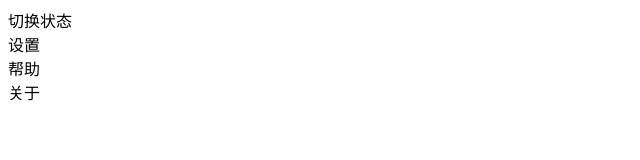
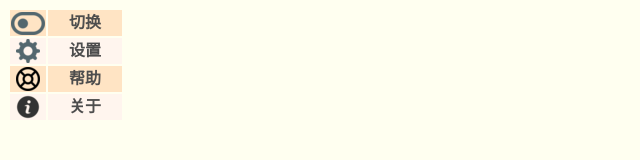
Before and after one commit to Unixeno/TiebaManager, a website: page firefox/data/menu.html in a window 1280 px wide. Shown: the whole page, without its empty margins (0-640 px from the left). Drawn offline with Linux system fonts and the light colour scheme.

Commit message:
添加菜单

```diff
--- a/firefox/data/menu.html
+++ b/firefox/data/menu.html
@@ -1,11 +1,61 @@
 <html>
+<head>
+	<meta charset="UTF-8">
+
+<script type="text/javascript">
+	function sendMessage()
+	{
+		alert('hi');
+		self.postMessage("switch");
+	}
+</script>
+
+
+
+	<style type="text/css">
+body{
+	background-color: #FFFFF0
+}
+
+	table tbody tr:nth-child(odd){
+background-color: #FFE4C4
+}
+
+table tbody tr{
+height:24px;
+line-height:24px;
+text-align:center;
+background: #FFF5EE;
+vertical-align:middle;
+font-weight: bold;
+color:#4D4D4D;
+}
+
+table tbody tr:hover{
+background-color: #CCCCCC;
+color: #FFF
+}
+	</style>
+</head>
 <body>
-	<dl>
-		<dt>切换状态</dt>
-		<dt>设置</dt>
-		<dt>帮助</dt>
-		<dt>关于</dt>
-	</dl>
+<table>
+  <tr>
+    <td><img src="./switch.png"></td>
+    <td width="72px" onclick="sendMessage()">切换</td>
+  </tr>
+  <tr>
+    <td><img src="./setting.png"></td>
+    <td >设置</td>
+  </tr>
+  <tr>
+  	<td><img src="./help.png"></td>
+  	<td>帮助</td>
+  </tr>
+  <tr>
+  	<td><img src="./about.png"></td>
+  	<td>关于</td>
+  </tr>
+</table>
 
 </body>
 
```
Also changed, not shown: firefox/data/about.html (added, +13 -0 lines), firefox/index.js (+18 -7 lines), firefox/data/about.png (added), firefox/data/help.png (added), firefox/data/setting.png (added), firefox/data/switch.png (added).
